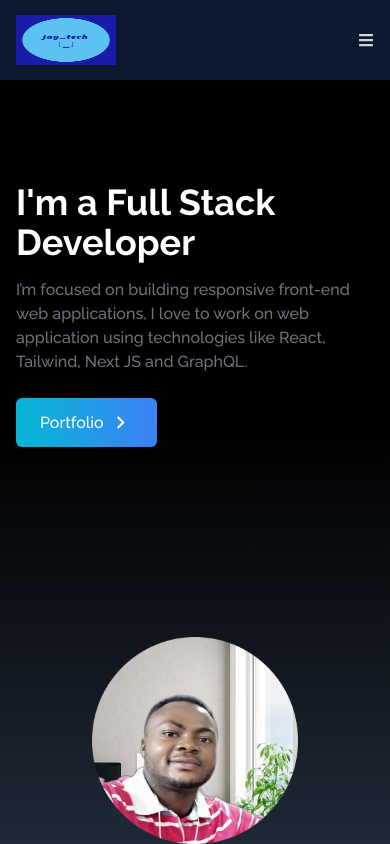
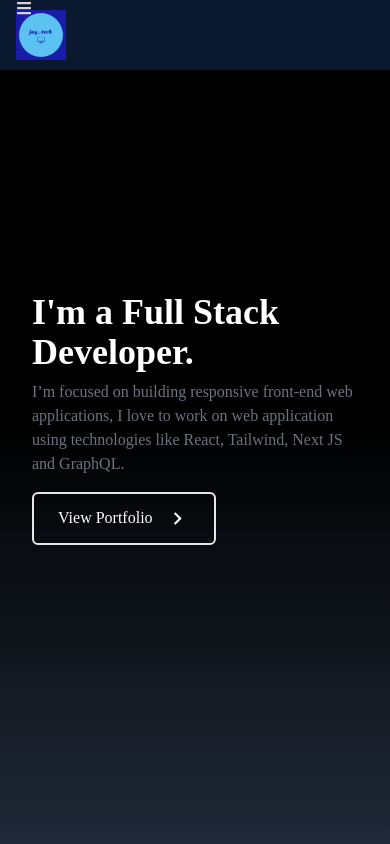
Before and after one commit to brosjayme/portfolio, a React (Create React App) app: page / in a window 390 px wide. Shown: the top 844 px of the page. Built offline with nearby package versions, Linux system fonts and the light colour scheme.

Commit message:
about page update

```diff
--- a/src/Components/Navbar.jsx
+++ b/src/Components/Navbar.jsx
@@ -15,9 +15,9 @@ const Navbar = () => {
   const handleClick = () => setNav(!nav);
 
   return (
-    <div className='fixed w-full h-[80px] flex justify-between items-center px-4 bg-[#0a192f] text-gray-300'>
+    <div className='fixed w-full h-[70px] flex justify-between items-center px-4 bg-[#0a192f] text-gray-300'>
       <div>
-        <img src={Logo} alt='Logo' style={{ width: '100px', height:'50px' }} />
+        <img src={Logo} alt='Logo' style={{ width: '50px', height:'50px'}} />
       </div>
 
       {/* menu */}
@@ -38,7 +38,7 @@ const Navbar = () => {
           </Link>
         </li>
         <li>
-          <Link to='/portfolio'>
+          <Link to="/portfolio">
             Portfolio
           </Link>
         </li>
@@ -50,7 +50,7 @@ const Navbar = () => {
       </ul>
 
       {/* Hamburger */}
-      <div onClick={handleClick} className='md:hidden z-10'>
+      <div onClick={handleClick} className='md:hidden absolute top-0 z-10'>
         {!nav ? <FaBars /> : <FaTimes />}
       </div>
 
--- a/src/index.css
+++ b/src/index.css
@@ -1,5 +1,3 @@
-
-@import url('https://fonts.googleapis.com/css2?family=Raleway:ital,wght@0,100;0,200;0,300;0,500;0,600;0,700;0,800;0,900;1,100;1,200;1,300;1,400;1,500;1,600;1,700;1,800;1,900&display=swap');
 
 
   @import url('https://fonts.googleapis.com/css2?family=Great+Vibes&display=swap');
@@ -8,9 +6,11 @@
 @tailwind components;
 @tailwind utilities;
 
+@import url('https://fonts.googleapis.com/css2?family=Raleway:ital,wght@0,100;0,200;0,300;0,500;0,600;0,700;0,800;0,900;1,100;1,200;1,300;1,400;1,500;1,600;1,700;1,800;1,900&display=swap');
+
 @layer base {
-    html {
-        font-family: 'Raleway', sans-serif;
+    body {
+       @apply font-[Raleway];
     }
     li {
         @apply px-4;
--- a/src/pages/About.jsx
+++ b/src/pages/About.jsx
@@ -7,34 +7,34 @@ const About = () => {
      <>
      <NavBar/>
      {/* <SocialLinks/> */}
-    <div name='about' className='w-full h-screen bg-[#0a192f] text-gray-300'>
+    <div name='about' className='w-full h-screen bg-gradient-to-b from-black via-black to-gray-800'>
       <div className='flex flex-col justify-center items-center w-full h-full'>
         <div className='max-w-[1000px] w-full grid grid-cols-2 gap-8'>
           <div className='sm:text-right pb-8 pl-4'>
-            <p className='text-4xl font-bold inline border-b-4 border-pink-600'>
+            <p className='text-4xl font-bold inline border-b-4 border-pink-600 text-gray-600'>
               About
             </p>
           </div>
           <div></div>
           </div>
-          <div className='max-w-[1000px] w-full grid sm:grid-cols-2 gap-8 px-4'>
-            <div className='sm:text-right text-4xl font-bold'>
+          <div className='max-w-[1000px] w-full grid sm:grid-cols-2 gap-4'>
+            <div className='sm:text-right text-4xl font-bold pl-2 text-gray-300'>
               <p>Hi. I'm Okoro John, nice to meet you. Please take a look around.</p>
             </div>
-            <div>
-              <p>Welcome to my Front End Development portfolio! I am a passionate and experienced front end developer with a focus on building visually stunning, user-friendly, and responsive websites. I specialize in crafting unique and memorable user experiences through creative design and intuitive functionality.
+            <div className='text-white'>
+              <p className='pl-4'>Welcome to my Front End Development portfolio! I am a passionate and experienced front end developer with a focus on building visually stunning, user-friendly, and responsive websites. I specialize in crafting unique and memorable user experiences through creative design and intuitive functionality.
 
 Throughout my career, I have worked with a wide range of clients, from small startups to large corporations, and have gained expertise in front end development technologies such as HTML, CSS, JavaScript, jQuery, and React.</p>
 
 
 
-<div className=''> I am committed to staying up-to-date with the latest trends and technologies in the field, ensuring that the websites I build are modern, efficient, and effective.
+{/* <div className=''> I am committed to staying up-to-date with the latest trends and technologies in the field, ensuring that the websites I build are modern, efficient, and effective.
 
 In my portfolio, you will find examples of my work that showcase my skills and expertise in front end development. Each project has been carefully selected to demonstrate my ability to create beautiful and functional websites that meet the unique needs and goals of each client. From e-commerce sites to landing pages, my portfolio showcases my versatility and ability to create websites for a variety of industries.
 
 Thank you for taking the time to view my portfolio. If you have any questions or would like to discuss a project, please don't hesitate to contact me. I look forward to the opportunity to work with you!
 
-</div>
+</div>   */}
             </div>
           </div>
       </div>
--- a/src/pages/Home.jsx
+++ b/src/pages/Home.jsx
@@ -1,6 +1,6 @@
 import React from "react";
 import NavBar from '../Components/Navbar';
-// import SocialLinks from '../Components/SocialLinks';
+
 import Profile from "../assets/profile.png";
 import { MdOutlineKeyboardArrowRight } from "react-icons/md";
 import { Link } from "react-scroll";
@@ -9,29 +9,23 @@ const Home = () => {
   return (
     <>
        <NavBar/>
-     {/* <SocialLinks/> */}
-    <div
-      name="home"
-      className="h-screen w-full bg-gradient-to-b from-black via-black to-gray-800"
-    >
-      <div className="max-w-screen-lg mx-auto flex flex-col items-center justify-center h-full px-4 md:flex-row">
-        <div className="flex flex-col justify-center h-full">
+    <div name="home" className="w-full h-screen bg-gradient-to-b from-black via-black to-gray-800">
+      <div className="max-w-[1000px] mx-auto px-8 flex flex-col justify-center h-full">
+        {/* <div className="flex flex-col justify-center h-full"> */}
           <h2 className="text-4xl sm:text-7xl font-bold text-white">
-            I'm a Full Stack Developer
-          </h2>
-          <p className="text-gray-500 py-4 max-w-md">
+            I'm a Full Stack Developer. </h2>
+          <p className="text-gray-500 py-2 max-w-[700px]">
           I’m focused on building responsive front-end web applications,
           I love to work on web application using technologies like
-            React, Tailwind, Next JS and GraphQL.
-          </p>
-
+            React, Tailwind, Next JS and GraphQL.</p>
           <div>
-          <Link to='/portfolio'
-              className="group text-white w-fit px-6 py-3 my-2 flex items-center rounded-md bg-gradient-to-r from-cyan-500 to-blue-500 cursor-pointer"
+          <Link
+          to="/portfolio"
+              className="group text-white border-2 w-fit px-6 py-3 my-2 flex items-center rounded-md hover:bg-pink-600 hover:border-pink-500 cursor-pointer"
             >
-              Portfolio
+             View Portfolio
               <span className="group-hover:rotate-90 duration-300">
-                <MdOutlineKeyboardArrowRight size={25} className="ml-1" />
+                <MdOutlineKeyboardArrowRight size={25} className="ml-3" />
               </span>
             </Link>
           </div>
@@ -41,10 +35,10 @@ const Home = () => {
           <img
             src={Profile}
             alt="my profile"
-            className="rounded-2xl mx-auto px-4 w-2/3 md:w-full"
+            // className="rounded-2xl mx-auto px-4 w-2/3 md:w-full py-32"
           />
         </div>
-      </div>
+      {/* </div> */}
     </div>
     </>
   );
--- a/src/pages/Skills.jsx
+++ b/src/pages/Skills.jsx
@@ -22,7 +22,7 @@ const Skills = () => {
       <div className='max-w-[1000px] mx-auto p-4 flex flex-col justify-center w-full h-full'>
           <div>
               <p className='text-4xl font-bold inline border-b-4 border-pink-600 '>Skills</p>
-              <p className='py-4'> These are some the technologies I have worked with</p>
+              <p className='py-4'> These are some of the technologies I have worked with</p>
           </div>
 
           <div className='w-full grid grid-cols-2 sm:grid-cols-4 gap-4 text-center py-8'>
```
